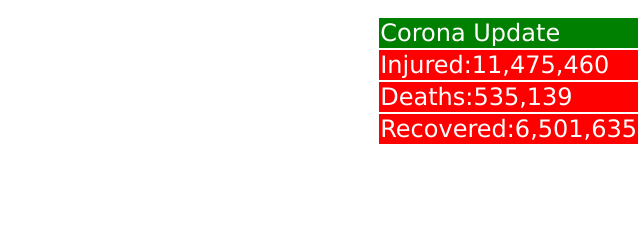
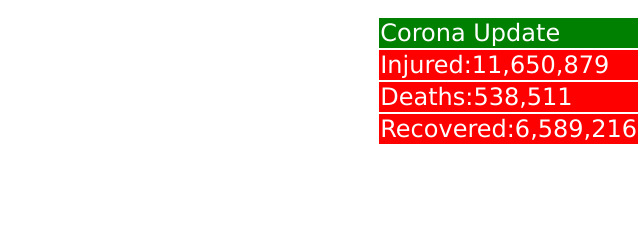
Before and after one commit to cricket-bd/cricket-bd.github.io, a plain HTML site: page index.html in a window 1280 px wide. Shown: the part 410-656 px from the top of the page, 640-1280 px from the left. Drawn offline with Linux system fonts and the light colour scheme.

Commit message:
Update index.html

```diff
--- a/index.html
+++ b/index.html
@@ -252,13 +252,13 @@ function showSlides(n) {
 <td><font size="5"color="white">Corona Update</font></td></tr>
 
 <tr bgcolor="red">
-<td><font size="5"color="white">Injured:11,475,460</font></td></tr>
+<td><font size="5"color="white">Injured:11,650,879</font></td></tr>
 
 <tr bgcolor="red">
-<td><font size="5"color="white">Deaths:535,139</font></marquee></td></tr>
+<td><font size="5"color="white">Deaths:538,511</font></marquee></td></tr>
 
 <tr bgcolor="red">
-<td><font size="5"color="white">Recovered:6,501,635</font></td></tr>
+<td><font size="5"color="white">Recovered:6,589,216</font></td></tr>
 </table></br>
 
 
```
